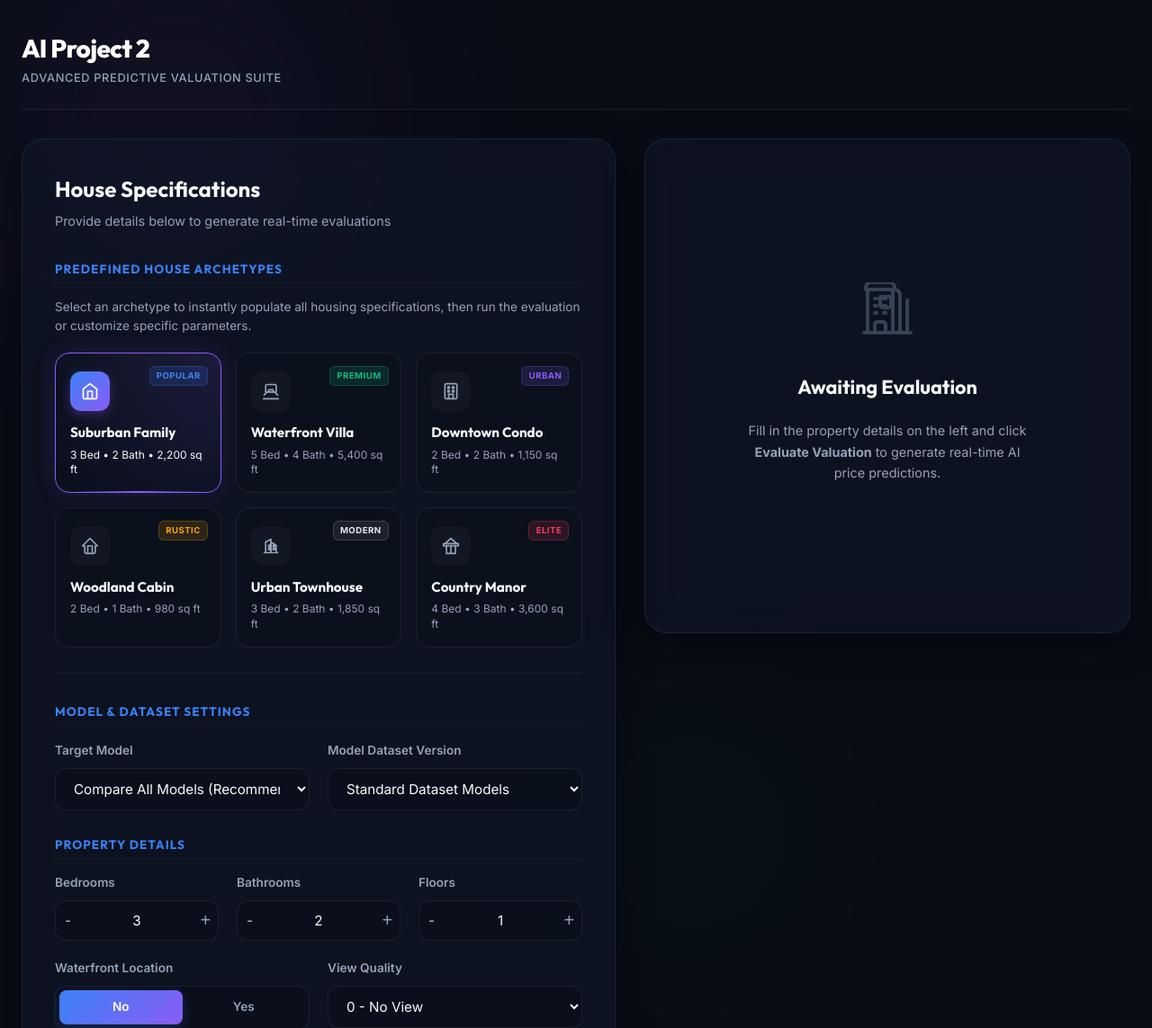
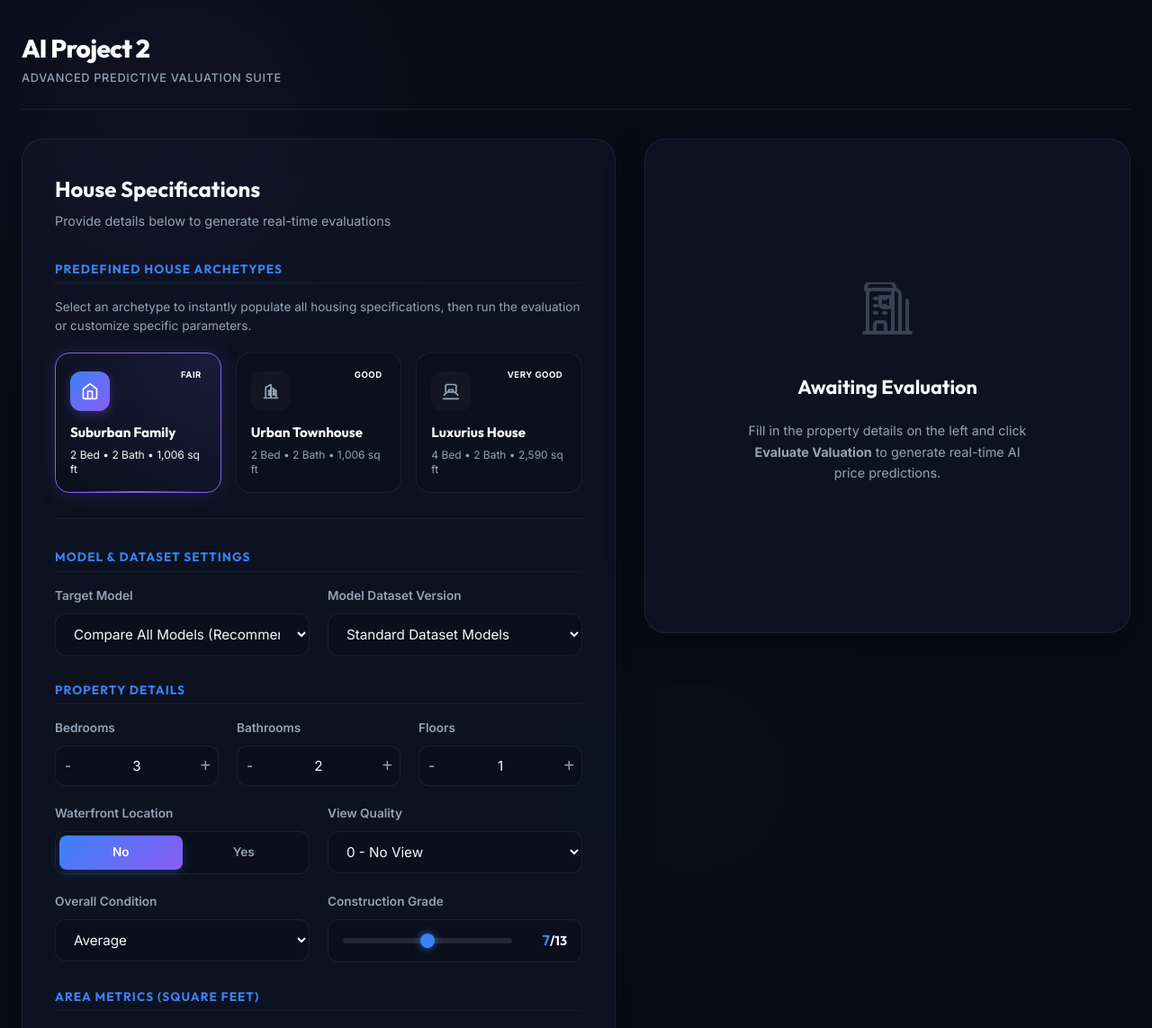
Before and after one commit to joanalouro8/AI-Project-2, a Flask app: page / in a window 1280 px wide; the page is wider, and only the part inside the window is pictured. Shown: the top 1143 px of that part at 90% size. Run offline with Flask 3, Linux system fonts and the light colour scheme.

Commit message:
added preset of houses

```diff
--- a/static/js/main.js
+++ b/static/js/main.js
@@ -32,164 +32,83 @@ document.addEventListener("DOMContentLoaded", () => {
 
 
     const HOUSE_PRESETS = {
-        "suburban": {
+        /*https://www.zillow.com/homedetails/1230-Sherman-Ave-Pt-Orchard-WA-98366/23420866_zpid/*/
+       "suburban": {
             title: "Suburban Family",
-            desc: "3 Bed • 2 Bath • 2,200 sq ft",
-            tagText: "Popular",
-            tagClass: "tag-primary",
+            desc: "2 Bed • 2 Bath • 1,006 sq ft",
             iconSvg: `<svg width="20" height="20" viewBox="0 0 24 24" fill="none" stroke="currentColor" stroke-width="2" stroke-linecap="round" stroke-linejoin="round">
                         <path d="M3 9l9-7 9 7v11a2 2 0 0 1-2 2H5a2 2 0 0 1-2-2z"></path>
                         <polyline points="9 22 9 12 15 12 15 22"></polyline>
                       </svg>`,
             bedrooms: 3,
+            bathrooms: 1,
+            floors: 1,
+            sqft_living: 1619,
+            sqft_lot: 110206.8,
+            sqft_above: 1619,
+            sqft_basement: 0,
+            waterfront: 0,
+            view: 3,
+            condition: 2,
+            grade: 5,
+            yr_built: 1938,
+            yr_renovated: 0,
+            lat: 47.528256,
+            long: -122.6476211,
+        },
+        /*https://www.zillow.com/homedetails/1230-Sherman-Ave-Pt-Orchard-WA-98366/23420866_zpid/*/
+        "townhouse": {
+            title: "Urban Townhouse",
+            desc: "2 Bed • 2 Bath • 1,006 sq ft",
+            iconSvg: `<svg width="20" height="20" viewBox="0 0 24 24" fill="none" stroke="currentColor" stroke-width="2" stroke-linecap="round" stroke-linejoin="round">
+                        <path d="M3 21h18"></path>
+                        <path d="M5 21V7l7-4v18"></path>
+                        <path d="M19 21V11l-7-4v14"></path>
+                        <path d="M9 11h2v2H9v-2zm0 4h2v2H9v-2zm6-4h2v2h-2v-2zm0 4h2v2h-2v-2z"></path>
+                      </svg>`,
+            bedrooms: 2,
             bathrooms: 2,
-            floors: 2,
-            sqft_living: 2200,
-            sqft_lot: 6500,
-            sqft_above: 1800,
-            sqft_basement: 400,
-            waterfront: "N",
-            view: 0,
-            condition: "Average",
-            grade: 8,
-            yr_built: 1994,
-            yr_renovated: 0,
-            lat: 47.6740,
-            long: -122.1215
+            floors: 1,
+            sqft_living: 1006,
+            sqft_lot: 0,
+            sqft_above: 1006,
+            sqft_basement: 0,
+            waterfront: 1,
+            view: 4,
+            condition: 4,
+            grade: 9,
+            yr_built: 1996,
+            yr_renovated: 1996,
+            lat: 47.6319718,
+            long: -122.3569874,
         },
+        /*https://www.zillow.com/homedetails/6054-29th-Ave-NE-Seattle-WA-98115/48765064_zpid/*/
         "luxury": {
-            title: "Waterfront Villa",
-            desc: "5 Bed • 4 Bath • 5,400 sq ft",
-            tagText: "Premium",
-            tagClass: "tag-accent",
+            title: "Luxurius House",
+            desc: "4 Bed • 2 Bath • 2,590 sq ft",
             iconSvg: `<svg width="20" height="20" viewBox="0 0 24 24" fill="none" stroke="currentColor" stroke-width="2" stroke-linecap="round" stroke-linejoin="round">
                         <path d="M2 22h20"></path>
                         <path d="M3 17l4-4h10l4 4"></path>
                         <path d="M5 13V5a2 2 0 0 1 2-2h10a2 2 0 0 1 2 2v8"></path>
                         <path d="M9 13v-3h6v3"></path>
                       </svg>`,
-            bedrooms: 5,
-            bathrooms: 4,
+            bedrooms: 4,
+            bathrooms: 2,
             floors: 2,
-            sqft_living: 5400,
-            sqft_lot: 18000,
-            sqft_above: 4200,
-            sqft_basement: 1200,
-            waterfront: "Y",
+            sqft_living: 2590,
+            sqft_lot: 3750,
+            sqft_above: 2590,
+            sqft_basement: 0,
+            waterfront: 0,
             view: 4,
-            condition: "Very Good",
+            condition: 5,
             grade: 11,
-            yr_built: 2008,
-            yr_renovated: 2018,
-            lat: 47.6101,
-            long: -122.1201
+            yr_built: 1922,
+            yr_renovated: 1922,
+            lat: 47.6737467,
+            long: -122.2961433,
         },
-        "condo": {
-            title: "Downtown Condo",
-            desc: "2 Bed • 2 Bath • 1,150 sq ft",
-            tagText: "Urban",
-            tagClass: "tag-secondary",
-            iconSvg: `<svg width="20" height="20" viewBox="0 0 24 24" fill="none" stroke="currentColor" stroke-width="2" stroke-linecap="round" stroke-linejoin="round">
-                        <rect x="4" y="2" width="16" height="20" rx="2" ry="2"></rect>
-                        <line x1="9" y1="22" x2="9" y2="16"></line>
-                        <line x1="15" y1="22" x2="15" y2="16"></line>
-                        <line x1="9" y1="16" x2="15" y2="16"></line>
-                        <path d="M8 6h2v2H8V6zm6 0h2v2h-2V6zm-6 5h2v2H8v-2zm6 0h2v2h-2v-2z"></path>
-                      </svg>`,
-            bedrooms: 2,
-            bathrooms: 2,
-            floors: 1,
-            sqft_living: 1150,
-            sqft_lot: 1000,
-            sqft_above: 1150,
-            sqft_basement: 0,
-            waterfront: "N",
-            view: 2,
-            condition: "Good",
-            grade: 9,
-            yr_built: 2016,
-            yr_renovated: 0,
-            lat: 47.6062,
-            long: -122.3321
-        },
-        "cottage": {
-            title: "Woodland Cabin",
-            desc: "2 Bed • 1 Bath • 980 sq ft",
-            tagText: "Rustic",
-            tagClass: "tag-warning",
-            iconSvg: `<svg width="20" height="20" viewBox="0 0 24 24" fill="none" stroke="currentColor" stroke-width="2" stroke-linecap="round" stroke-linejoin="round">
-                        <path d="M12 2L2 12h3v8a2 2 0 0 0 2 2h10a2 2 0 0 0 2-2v-8h3L12 2z"></path>
-                        <path d="M9 22V12h6v10"></path>
-                      </svg>`,
-            bedrooms: 2,
-            bathrooms: 1,
-            floors: 1,
-            sqft_living: 980,
-            sqft_lot: 35000,
-            sqft_above: 980,
-            sqft_basement: 0,
-            waterfront: "N",
-            view: 1,
-            condition: "Very Good",
-            grade: 6,
-            yr_built: 1952,
-            yr_renovated: 1998,
-            lat: 47.2529,
-            long: -122.4443
-        },
-        "townhouse": {
-            title: "Urban Townhouse",
-            desc: "3 Bed • 2 Bath • 1,850 sq ft",
-            tagText: "Modern",
-            tagClass: "tag-light",
-            iconSvg: `<svg width="20" height="20" viewBox="0 0 24 24" fill="none" stroke="currentColor" stroke-width="2" stroke-linecap="round" stroke-linejoin="round">
-                        <path d="M3 21h18"></path>
-                        <path d="M5 21V7l7-4v18"></path>
-                        <path d="M19 21V11l-7-4v14"></path>
-                        <path d="M9 11h2v2H9v-2zm0 4h2v2H9v-2zm6-4h2v2h-2v-2zm0 4h2v2h-2v-2z"></path>
-                      </svg>`,
-            bedrooms: 3,
-            bathrooms: 2,
-            floors: 3,
-            sqft_living: 1850,
-            sqft_lot: 2200,
-            sqft_above: 1550,
-            sqft_basement: 300,
-            waterfront: "N",
-            view: 0,
-            condition: "Good",
-            grade: 8,
-            yr_built: 2005,
-            yr_renovated: 0,
-            lat: 47.6769,
-            long: -122.2060
-        },
-        "manor": {
-            title: "Country Manor",
-            desc: "4 Bed • 3 Bath • 3,600 sq ft",
-            tagText: "Elite",
-            tagClass: "tag-rose",
-            iconSvg: `<svg width="20" height="20" viewBox="0 0 24 24" fill="none" stroke="currentColor" stroke-width="2" stroke-linecap="round" stroke-linejoin="round">
-                        <path d="M12 22V12h10V9H2v3h10"></path>
-                        <path d="M6 12v10h12V12"></path>
-                        <path d="M12 2L4 9h16L12 2z"></path>
-                      </svg>`,
-            bedrooms: 4,
-            bathrooms: 3,
-            floors: 2,
-            sqft_living: 3600,
-            sqft_lot: 85000,
-            sqft_above: 3000,
-            sqft_basement: 600,
-            waterfront: "N",
-            view: 3,
-            condition: "Good",
-            grade: 10,
-            yr_built: 1988,
-            yr_renovated: 2012,
-            lat: 47.5600,
-            long: -122.2500
-        }
+
     };
 
 
@@ -224,6 +143,21 @@ document.addEventListener("DOMContentLoaded", () => {
     });
 
 
+    const conditionMap = {
+        1: "Poor",
+        2: "Fair",
+        3: "Average",
+        4: "Good",
+        5: "Very Good"
+    };
+
+    function getConditionString(condition) {
+        if (typeof condition === "number" || !isNaN(Number(condition))) {
+            return conditionMap[Number(condition)] || "Average";
+        }
+        return condition || "Average";
+    }
+
     function applyHousePreset(presetKey) {
         const preset = HOUSE_PRESETS[presetKey];
         if (!preset) return;
@@ -239,7 +173,7 @@ document.addEventListener("DOMContentLoaded", () => {
         }
 
         document.getElementById("input-view").value = preset.view;
-        document.getElementById("input-condition").value = preset.condition;
+        document.getElementById("input-condition").value = getConditionString(preset.condition);
 
         gradeSlider.value = preset.grade;
         gradeBadge.textContent = preset.grade;
@@ -249,8 +183,8 @@ document.addEventListener("DOMContentLoaded", () => {
         document.getElementById("input-sqft-above").value = preset.sqft_above;
         document.getElementById("input-sqft-basement").value = preset.sqft_basement;
 
-        latInput.value = preset.lat.toFixed(4);
-        longInput.value = preset.long.toFixed(4);
+        latInput.value = preset.lat;
+        longInput.value = preset.long;
 
         document.getElementById("input-yr-built").value = preset.yr_built;
         document.getElementById("input-yr-renovated").value = preset.yr_renovated;
@@ -276,8 +210,10 @@ document.addEventListener("DOMContentLoaded", () => {
             card.setAttribute("data-preset", key);
             card.setAttribute("tabindex", "0");
 
+            const tagText = getConditionString(preset.condition);
+
             card.innerHTML = `
-                <span class="preset-tag ${preset.tagClass}">${preset.tagText}</span>
+                <span class="preset-tag ${preset.tagClass}">${tagText}</span>
                 <div class="preset-icon">
                     ${preset.iconSvg}
                 </div>
@@ -518,7 +454,7 @@ document.addEventListener("DOMContentLoaded", () => {
                         borderWidth: 1,
                         padding: 10,
                         callbacks: {
-                            label: function(context) {
+                            label: function (context) {
                                 return `Valuation: ${formatCurrency(context.raw)}`;
                             }
                         }
@@ -533,7 +469,7 @@ document.addEventListener("DOMContentLoaded", () => {
                         ticks: {
                             color: '#94a3b8',
                             font: { family: 'Inter', size: 10 },
-                            callback: function(value) {
+                            callback: function (value) {
                                 return '$' + (value / 1000) + 'k';
                             }
                         }
--- a/templates/index.html
+++ b/templates/index.html
@@ -179,11 +179,11 @@
                     <div class="form-grid cols-2">
                         <div class="form-group">
                             <label for="input-lat">Latitude</label>
-                            <input type="number" id="input-lat" name="lat" step="0.0001" min="47.0" max="48.0" value="47.5600" required>
+                            <input type="number" id="input-lat" name="lat" step="any" value="47.5600" required>
                         </div>
                         <div class="form-group">
                             <label for="input-long">Longitude</label>
-                            <input type="number" id="input-long" name="long" step="0.0001" min="-123.0" max="-121.0" value="-122.2500" required>
+                            <input type="number" id="input-long" name="long" step="any" value="-122.2500" required>
                         </div>
                     </div>
 
```
